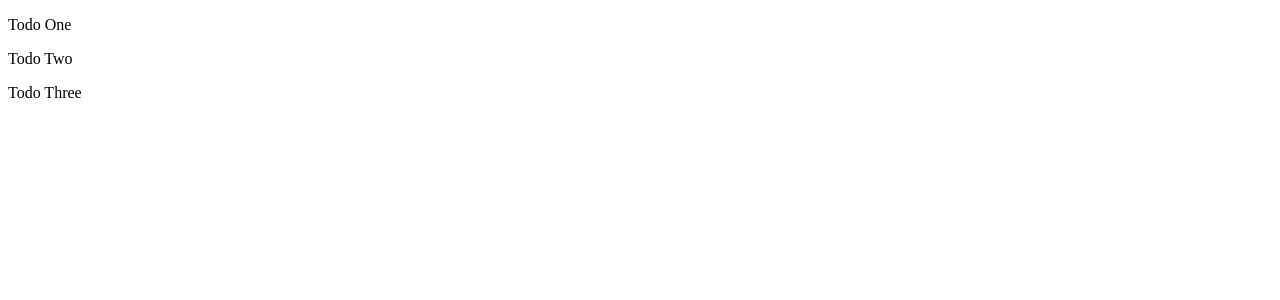
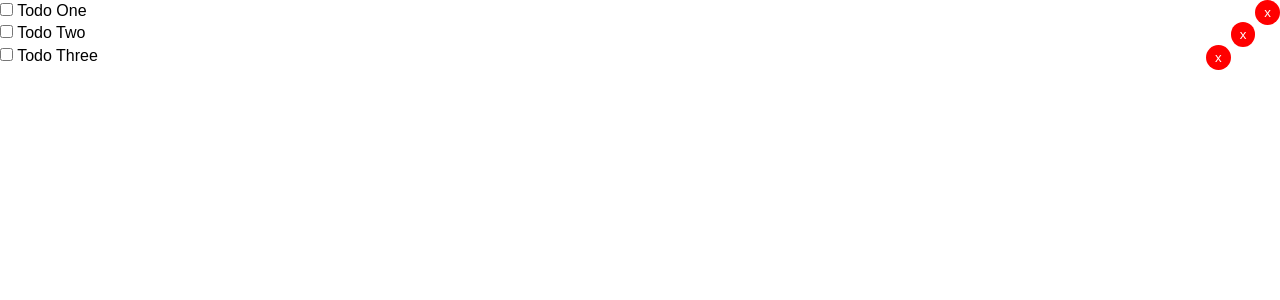
Before and after one commit to SyntaxError843/AngularAppYT, an Angular app: page / in a window 1280 px wide. Shown: the top 300 px of the page. Built offline with nearby package versions, Linux system fonts and the light colour scheme.

Commit message:
added styling

```diff
--- a/src/app/components/todo-item/todo-item.component.css
+++ b/src/app/components/todo-item/todo-item.component.css
@@ -0,0 +1,19 @@
+.del {
+    background: #ff0000;
+    color: #fff;
+    border: none;
+    padding: 5px 9px;
+    border-radius: 50%;
+    cursor: pointer;
+    float: right;
+  }
+
+  .todo {
+    background: #f4f4f4;
+    padding: 10px;
+    border-bottom: 1px #ccc dotted;
+  }
+
+  .is-complete {
+    text-decoration: line-through;
+  }
--- a/src/app/components/todo-item/todo-item.component.html
+++ b/src/app/components/todo-item/todo-item.component.html
@@ -1,3 +1,5 @@
-<p>
+<div>
+    <input type="checkbox">
     {{ todo.title }}
-</p>
+    <button class="del">x</button>
+</div>
--- a/src/styles.css
+++ b/src/styles.css
@@ -1 +1,32 @@
-/* You can add global styles to this file, and also import other style files */
+* {
+    box-sizing: border-box;
+    margin: 0;
+    padding: 0;
+  }
+
+  body {
+    font-family: Arial, Helvetica, sans-serif;
+    line-height: 1.4;
+  }
+
+  a {
+    color: #333;
+    text-decoration: none;
+  }
+
+  .container {
+    padding: 0 1rem;
+  }
+
+  .btn {
+    display: inline-block;
+    border: none;
+    background: #555;
+    color: #fff;
+    padding: 7px 20px;
+    cursor: pointer;
+  }
+
+  .btn:hover {
+    background: #666;
+  }
```
